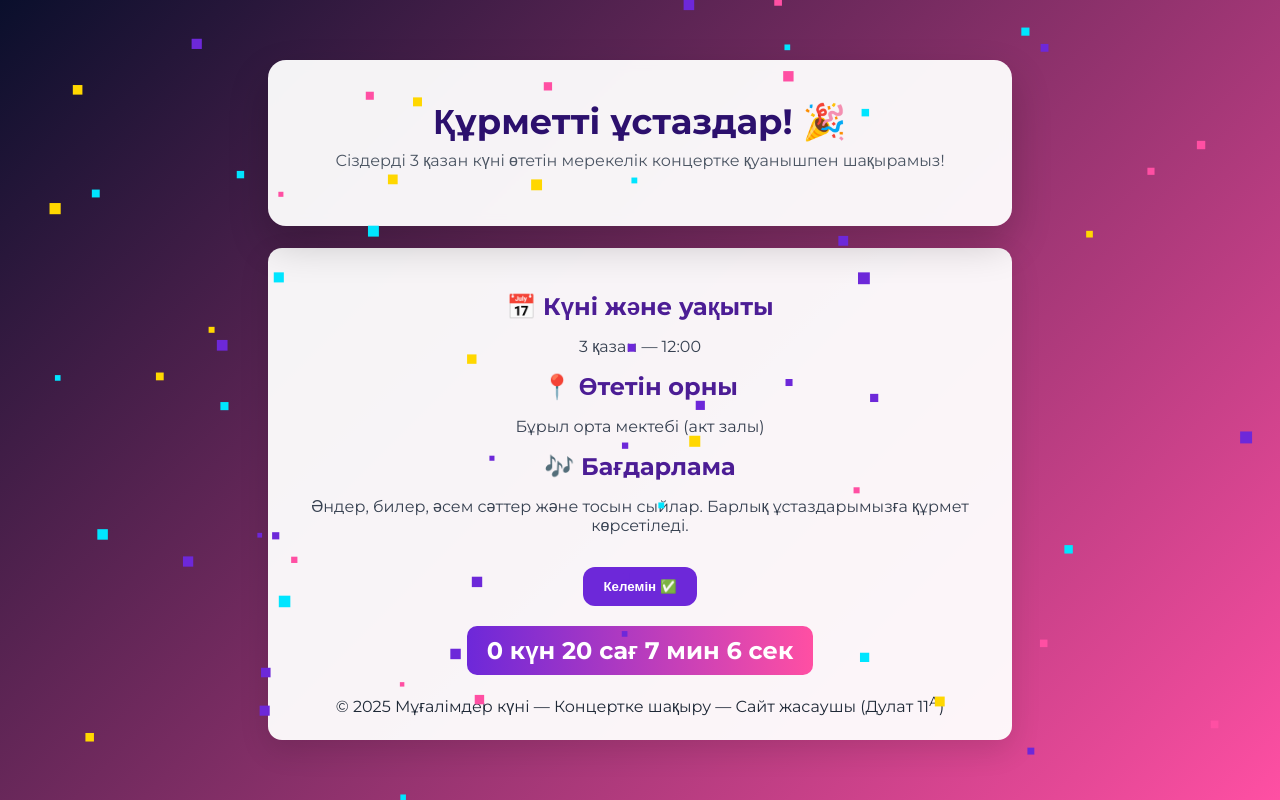
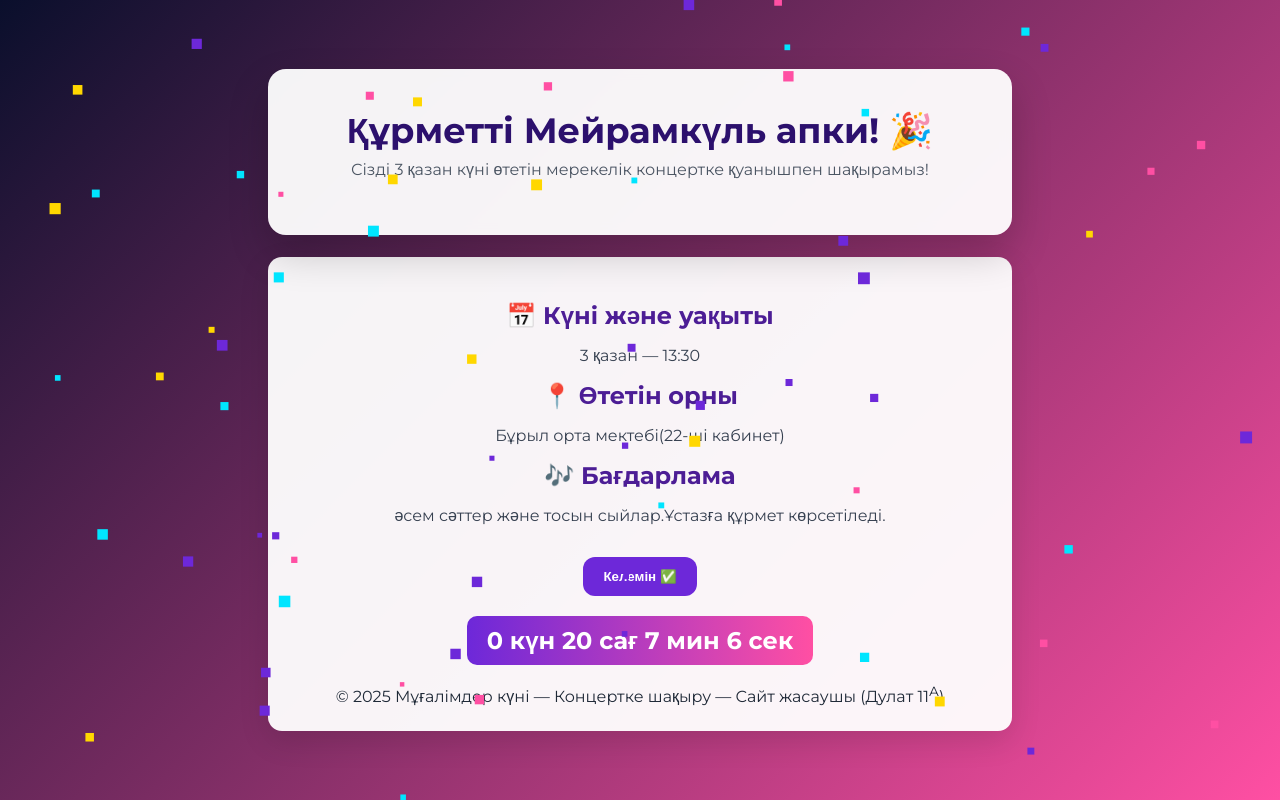
Before and after one commit to Anon57605/Dulat1, a plain HTML site: page index.html in a window 1280 px wide. Drawn offline with Linux system fonts and the light colour scheme.

Commit message:
Update index.html

```diff
--- a/index.html
+++ b/index.html
@@ -99,20 +99,20 @@
 
   <div class="wrap">
     <header>
-      <h1>Құрметті ұстаздар! 🎉</h1>
-      <p>Сіздерді 3 қазан күні өтетін мерекелік концертке қуанышпен шақырамыз!</p>
+      <h1>Құрметті Мейрамкүль апки! 🎉</h1>
+      <p>Сізді 3 қазан күні өтетін мерекелік концертке қуанышпен шақырамыз!</p>
     </header>
 
     <div class="container">
       <div class="card-info">
         <h2>📅 Күні және уақыты</h2>
-        <p>3 қазан — 12:00</p>
+        <p>3 қазан — 13:30</p>
 
         <h2 style="margin-top:14px">📍 Өтетін орны</h2>
-        <p>Бұрыл орта мектебі (акт залы)</p>
+        <p> Бұрыл орта мектебі(22-ші кабинет)</p>
 
         <h2 style="margin-top:14px">🎶 Бағдарлама</h2>
-        <p>Әндер, билер, әсем сәттер және тосын сыйлар. Барлық ұстаздарымызға құрмет көрсетіледі.</p>
+        <p>әсем сәттер және тосын сыйлар.Ұстазға құрмет көрсетіледі.</p>
 
         <div style="margin-top:18px">
           <button id="attendBtn" class="btn">Келемін ✅</button>
```
